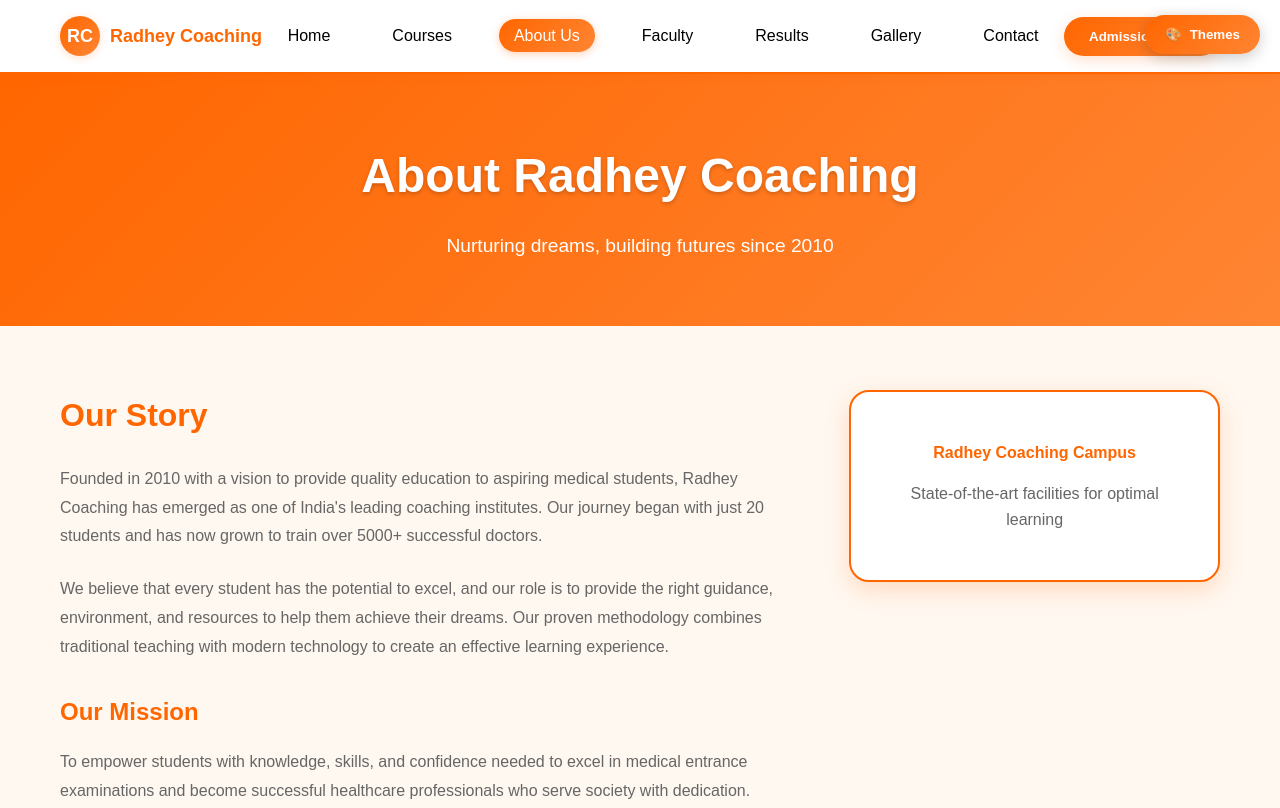
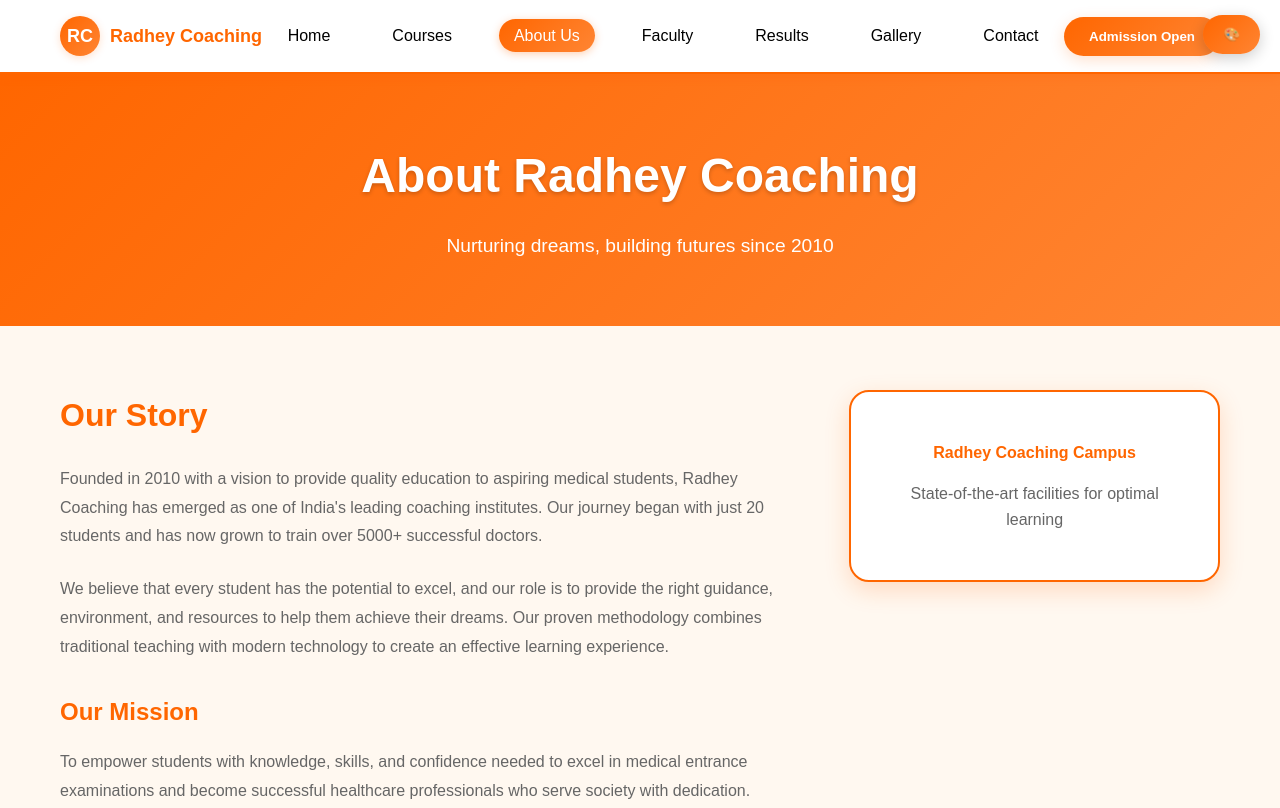
Before and after one commit to Kavish0301/Radhey-Coaching, a plain HTML site: page about.html in a window 1280 px wide. Shown: the top 808 px of the page. Drawn offline with Linux system fonts and the light colour scheme.

Commit message:
Fourth commit

```diff
--- a/about.html
+++ b/about.html
@@ -177,7 +177,7 @@
             <!-- Theme Switcher -->
             <div class="theme-switcher" id="themeSwitcher">
                 <button class="theme-toggle-btn" id="themeToggleBtn">
-                    🎨 <span>Themes</span>
+                    🎨
                 </button>
                 <div class="theme-options" id="themeOptions">
                     <button class="theme-option active" data-theme="orange"
```
Also changed, not shown: contact.html (+1 -1 lines), courses.html (+1 -1 lines).
